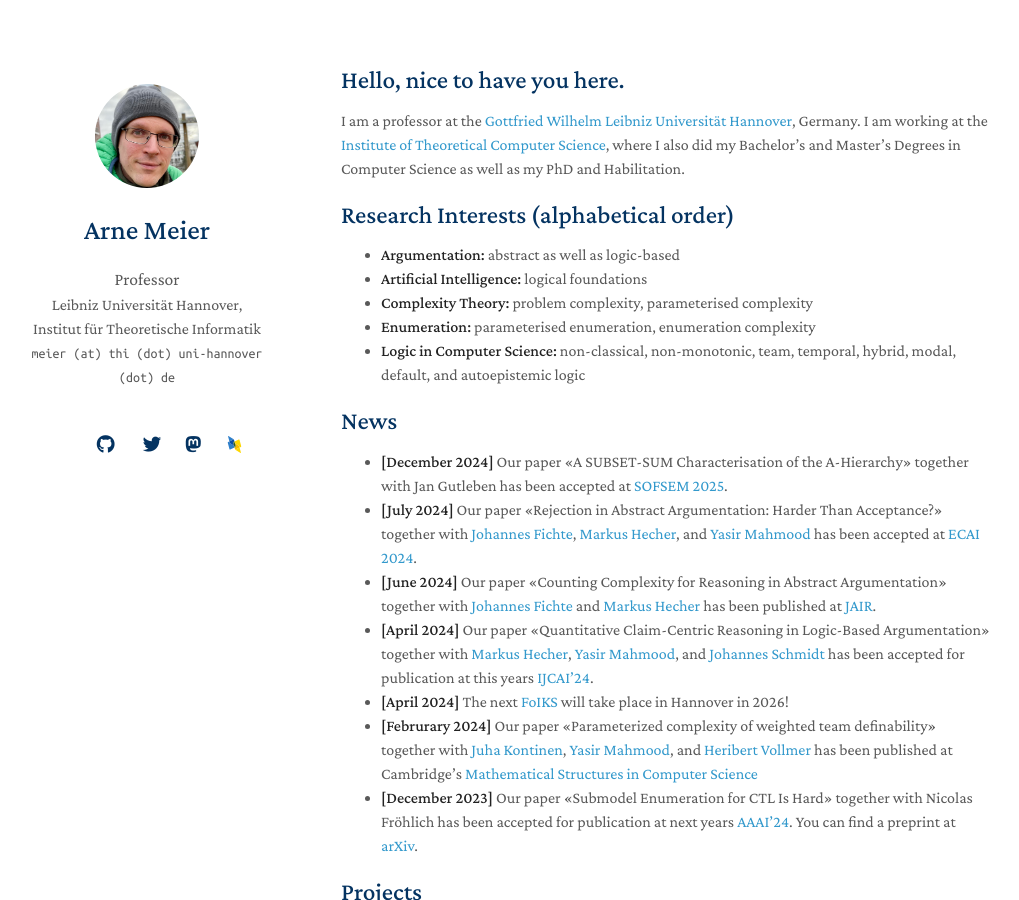
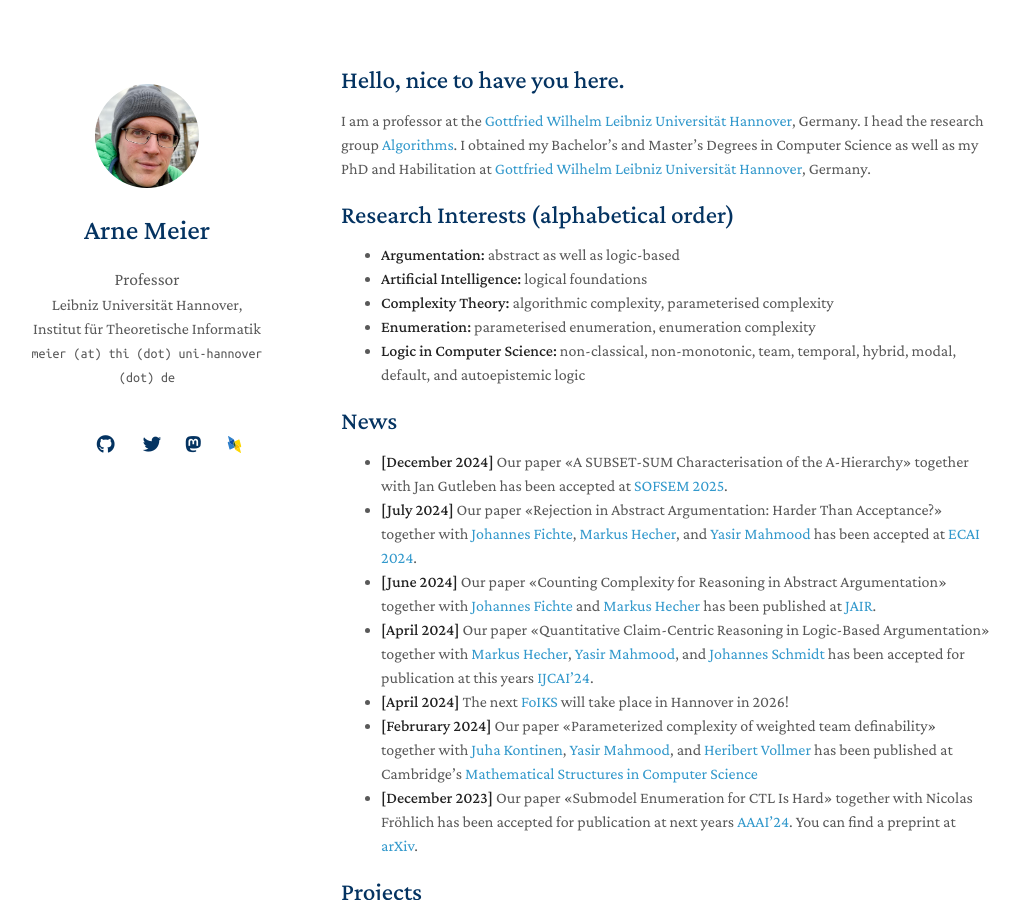
Before and after one commit to ArneMeier/ArneMeier.github.io, a Jekyll site: the page built from index.md, in a window 1280 px wide and 900 px high. Shown: the whole window, without its empty margins (129-1148 px from the left). Built offline with Jekyll 4.4.1, drawn with Linux system fonts in a browser that asks for light colours; nearby versions of some CDN libraries; a style sheet for code colours, icons or effects is not loaded; our own code applies the rules of GitHub Pages for plain Markdown files.

Commit message:
index.md aktualisieren

```diff
--- a/index.md
+++ b/index.md
@@ -5,13 +5,14 @@ layout: homepage
 ## Hello, nice to have you here.
 
 I am a professor at the [Gottfried Wilhelm Leibniz Universität Hannover](https://www.uni-hannover.de), Germany.
-I am working at the [Institute of Theoretical Computer Science](https://www.thi.uni-hannover.de), where I also did my Bachelor's and Master's Degrees in Computer Science as well as my PhD and Habilitation.
+I head the research group [Algorithms](https://www.thi.uni-hannover.de/en/rg-algo).
+I obtained my Bachelor's and Master's Degrees in Computer Science as well as my PhD and Habilitation at [Gottfried Wilhelm Leibniz Universität Hannover](https://www.uni-hannover.de), Germany.
 
 ## Research Interests (alphabetical order)
 
 - **Argumentation:** abstract as well as logic-based
 - **Artificial Intelligence:** logical foundations
-- **Complexity Theory:** problem complexity, parameterised complexity
+- **Complexity Theory:** algorithmic complexity, parameterised complexity
 - **Enumeration:** parameterised enumeration, enumeration complexity
 - **Logic in Computer Science:** non-classical, non-monotonic, team, temporal, hybrid, modal, default, and autoepistemic logic
 
```
